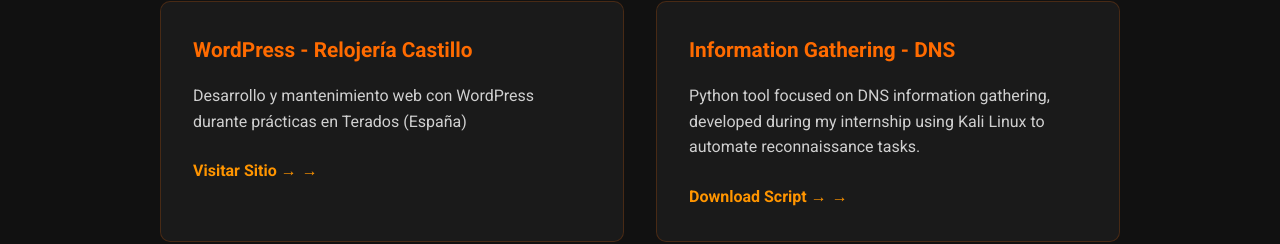
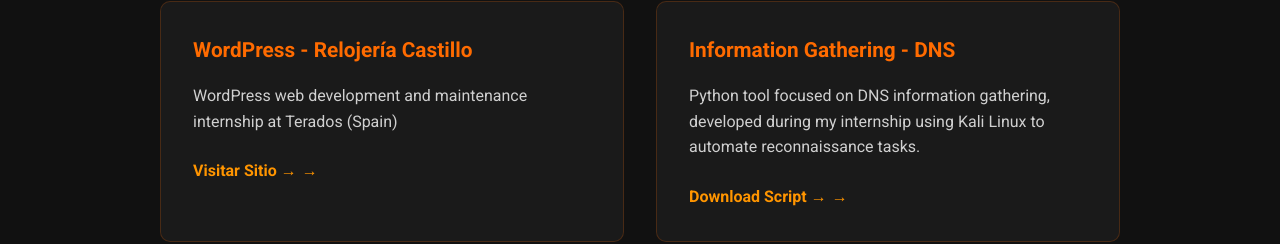
Before and after one commit to LucianDP/luciandp.github.io, a plain HTML site: page index.html in a window 1280 px wide. Shown: the part 2848-3092 px from the top of the page. Drawn offline with Linux system fonts and the light colour scheme.

Commit message:
Update index.html

```diff
--- a/index.html
+++ b/index.html
@@ -109,7 +109,7 @@
         <div class="proyectos-grid">
             <div class="proyecto-card">
                 <h3>WordPress - Relojería Castillo</h3>
-                <p>Desarrollo y mantenimiento web con WordPress durante prácticas en Terados (España)</p>
+                <p>WordPress web development and maintenance internship at Terados (Spain)</p>
                 <a href="https://www.relojeriacastillo.com" class="enlace-proyecto">Visitar Sitio →</a>
             </div>
             <div class="proyecto-card">
```
